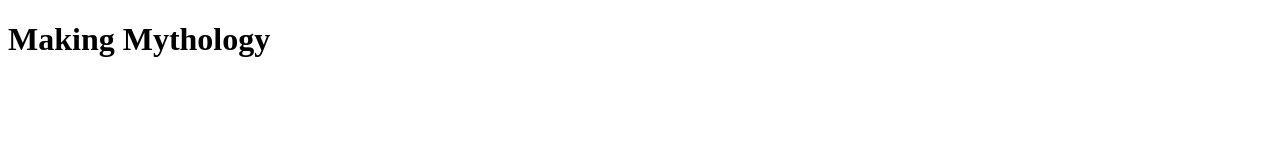
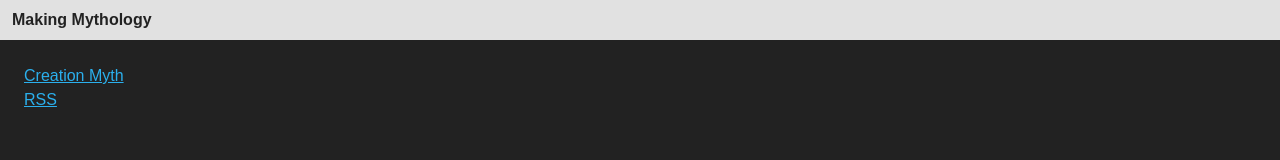
Before and after one commit to IntrepidToucan/intrepidtoucan.github.io, an Astro site: page / in a window 1280 px wide. Built offline with nearby package versions, Linux system fonts and the light colour scheme; Astro itself is replaced by a stand-in of ours.

Commit message:
chore: add rudimentary styling

```diff
--- a/package.json
+++ b/package.json
@@ -10,8 +10,11 @@
     "astro": "astro"
   },
   "dependencies": {
+    "@astrojs/check": "^0.9.4",
+    "@astrojs/rss": "^4.0.9",
+    "@fontsource-variable/open-sans": "^5.1.0",
+    "@fontsource/merriweather": "^5.1.0",
     "astro": "^4.16.12",
-    "@astrojs/check": "^0.9.4",
     "typescript": "^5.6.3"
   }
 }
--- /dev/null
+++ b/src/components/GlobalNavBar.astro
@@ -0,0 +1,37 @@
+---
+import { SITE_TITLE } from "../utils";
+---
+
+<nav>
+  <ul>
+    <li><a class="home-link" href="/">{SITE_TITLE}</a></li>
+  </ul>
+</nav>
+
+<style>
+  nav {
+    background-color: var(--mm--color--neutral-8);
+    padding: var(--mm--spacing--2) var(--mm--spacing--3);
+  }
+
+  ul {
+    display: flex;
+    flex-wrap: wrap;
+    padding: 0;
+  }
+
+  li {
+    list-style-type: none;
+  }
+
+  .home-link {
+    color: var(--mm--color--neutral-0);
+    font-size: var(--mm--font-size--1);
+    font-weight: var(--mm--font-weight-2);
+    text-decoration: none;
+
+    &:hover {
+      color: var(--mm--color--vivid-red-3);
+    }
+  }
+</style>
--- /dev/null
+++ b/src/components/WorkHeroBanner.astro
@@ -0,0 +1,26 @@
+---
+interface Props {
+  title: string;
+}
+
+const { title } = Astro.props;
+---
+
+<header>
+  <h1>{title}</h1>
+</header>
+
+<style>
+  header {
+    background-color: var(--mm--color--light-blue-0);
+    display: flex;
+    flex-direction: column;
+    justify-content: center;
+    padding: var(--mm--spacing--4);
+    min-block-size: var(--mm--sizing--6);
+  }
+
+  h1 {
+    text-align: center;
+  }
+</style>
--- /dev/null
+++ b/src/layouts/BaseLayout.astro
@@ -0,0 +1,33 @@
+---
+import "@fontsource/merriweather";
+import "@fontsource-variable/open-sans";
+
+import GlobalNavBar from "../components/GlobalNavBar.astro";
+import { SITE_TITLE, concatStrings } from "../utils";
+
+import "../styles/reset.css";
+import "../styles/global.css";
+
+interface Props {
+  pageTitle: string;
+}
+
+const { pageTitle } = Astro.props;
+---
+
+<html lang="en">
+  <head>
+    <meta charset="utf-8" />
+    <link rel="icon" type="image/svg+xml" href="/favicon.svg" />
+    <meta name="viewport" content="width=device-width" />
+    <meta name="generator" content={Astro.generator} />
+
+    <title>{concatStrings(" | ", pageTitle, SITE_TITLE)}</title>
+  </head>
+
+  <body>
+    <GlobalNavBar />
+
+    <slot />
+  </body>
+</html>
--- /dev/null
+++ b/src/layouts/WorkLayout.astro
@@ -0,0 +1,20 @@
+---
+import WorkHeroBanner from "../components/WorkHeroBanner.astro";
+import BaseLayout from "./BaseLayout.astro";
+
+interface Frontmatter {
+  title: string;
+}
+
+interface Props {
+  frontmatter: Frontmatter;
+}
+
+const { frontmatter } = Astro.props;
+---
+
+<BaseLayout pageTitle={frontmatter.title}>
+  <WorkHeroBanner title={frontmatter.title} />
+
+  <slot />
+</BaseLayout>
--- a/src/pages/index.astro
+++ b/src/pages/index.astro
@@ -1,17 +1,29 @@
+---
+import BaseLayout from "../layouts/BaseLayout.astro";
+
+const allWorks = await Astro.glob("./works/*.md");
 ---
 
----
+<BaseLayout pageTitle="Home">
+  <ul>
+    {
+      allWorks.map((work) => (
+        <li>
+          <a href={work.url}>{work.frontmatter.title}</a>
+        </li>
+      ))
+    }
 
-<html lang="en">
-  <head>
-    <meta charset="utf-8" />
-    <link rel="icon" type="image/svg+xml" href="/favicon.svg" />
-    <meta name="viewport" content="width=device-width" />
-    <meta name="generator" content={Astro.generator} />
-    <title>Making Mythology</title>
-  </head>
+    <li><a href="/rss.xml">RSS</a></li>
+  </ul>
+</BaseLayout>
 
-  <body>
-    <h1>Making Mythology</h1>
-  </body>
-</html>
+<style>
+  ul {
+    padding: 24px;
+  }
+
+  li {
+    list-style-type: none;
+  }
+</style>
--- /dev/null
+++ b/src/pages/works/001-creation-myth.md
@@ -0,0 +1,4 @@
+---
+layout: ../../layouts/WorkLayout.astro
+title: "Creation Myth"
+---
--- /dev/null
+++ b/src/styles/global.css
@@ -0,0 +1,102 @@
+:root {
+  --mm--color--light-blue-0: #035388;
+  --mm--color--light-blue-1: #0B69A3;
+  --mm--color--light-blue-2: #127FBF;
+  --mm--color--light-blue-3: #1992D4;
+  --mm--color--light-blue-4: #2BB0ED;
+  --mm--color--light-blue-5: #40C3F7;
+  --mm--color--light-blue-6: #5ED0FA;
+  --mm--color--light-blue-7: #81DEFD;
+  --mm--color--light-blue-8: #B3ECFF;
+  --mm--color--light-blue-9: #E3F8FF;
+
+  --mm--color--neutral-0: #222222;
+  --mm--color--neutral-1: #3B3B3B;
+  --mm--color--neutral-2: #515151;
+  --mm--color--neutral-3: #626262;
+  --mm--color--neutral-4: #7E7E7E;
+  --mm--color--neutral-5: #9E9E9E;
+  --mm--color--neutral-6: #B1B1B1;
+  --mm--color--neutral-7: #CFCFCF;
+  --mm--color--neutral-8: #E1E1E1;
+  --mm--color--neutral-9: #F7F7F7;
+
+  --mm--color--vivid-red-0: #610316;
+  --mm--color--vivid-red-1: #8A041A;
+  --mm--color--vivid-red-2: #AB091E;
+  --mm--color--vivid-red-3: #CF1124;
+  --mm--color--vivid-red-4: #E12D39;
+  --mm--color--vivid-red-5: #EF4E4E;
+  --mm--color--vivid-red-6: #F86A6A;
+  --mm--color--vivid-red-7: #FF9B9B;
+  --mm--color--vivid-red-8: #FFBDBD;
+  --mm--color--vivid-red-9: #FFE3E3;
+
+  --mm--font-family--sans-serif: "Open Sans Variable", sans-serif;
+  --mm--font-family--serif: "Merriweather", serif;
+
+  --mm--font-size--0: 13px;
+  --mm--font-size--1: 16px;
+  --mm--font-size--2: 20px;
+  --mm--font-size--3: 24px;
+  --mm--font-size--4: 28px;
+  --mm--font-size--5: 32px;
+  --mm--font-size--6: 36px;
+  --mm--font-size--7: 32px;
+
+  --mm--font-weight-0: light;
+  --mm--font-weight-1: normal;
+  --mm--font-weight-2: bold;
+
+  --mm--sizing--0: 4px;
+  --mm--sizing--1: 8px;
+  --mm--sizing--2: 16px;
+  --mm--sizing--3: 32px;
+  --mm--sizing--4: 64px;
+  --mm--sizing--5: 128px;
+  --mm--sizing--6: 192px;
+  --mm--sizing--7: 256px;
+  --mm--sizing--8: 512px;
+  --mm--sizing--9: 1024px;
+
+  --mm--spacing--1: 4px;
+  --mm--spacing--2: 8px;
+  --mm--spacing--3: 12px;
+  --mm--spacing--4: 16px;
+  --mm--spacing--5: 20px;
+  --mm--spacing--6: 24px;
+  --mm--spacing--7: 32px;
+  --mm--spacing--8: 36px;
+  --mm--spacing--9: 40px;
+}
+
+body {
+  background-color: var(--mm--color--neutral-0);
+  color: var(--mm--color--neutral-9);
+  font-family: var(--mm--font-family--sans-serif);
+  font-size: var(--mm--font-size--1);
+}
+
+h1,
+h2,
+h3,
+h4,
+h5,
+h6 {
+  font-family: var(--mm--font-family--serif);
+}
+
+h1 {
+  font-size: var(--mm--font-size--7);
+  font-weight: var(--mm--font-weight-1);
+}
+
+a {
+  color: var(--mm--color--light-blue-4);
+
+  &:hover {
+    color: var(--mm--color--vivid-red-4);
+  }
+}
+
+@media screen and (min-width: 481px) {}
--- /dev/null
+++ b/src/styles/reset.css
@@ -0,0 +1,57 @@
+/**
+ * Adapted from https://www.joshwcomeau.com/css/custom-css-reset/
+ */
+
+*,
+*::before,
+*::after {
+  box-sizing: border-box;
+}
+
+* {
+  margin: 0;
+}
+
+body {
+  -webkit-font-smoothing: antialiased;
+  line-height: 1.5;
+}
+
+canvas,
+img,
+picture,
+svg,
+video {
+  display: block;
+  max-inline-size: 100%;
+}
+
+button,
+input,
+select,
+textarea {
+  font: inherit;
+}
+
+h1,
+h2,
+h3,
+h4,
+h5,
+h6,
+p {
+  overflow-wrap: break-word;
+}
+
+h1,
+h2,
+h3,
+h4,
+h5,
+h6 {
+  text-wrap: balance;
+}
+
+p {
+  text-wrap: pretty;
+}
--- /dev/null
+++ b/src/utils/constants.ts
@@ -0,0 +1 @@
+export const SITE_TITLE = 'Making Mythology';
--- /dev/null
+++ b/src/utils/helpers.ts
@@ -0,0 +1,3 @@
+export function concatStrings(delimiter: string, ...values: string[]): string {
+  return values.filter(x => x).join(delimiter);
+}
--- /dev/null
+++ b/src/utils/index.ts
@@ -0,0 +1,2 @@
+export * from './constants';
+export * from './helpers';
```
Also changed, not shown: src/pages/rss.xml.js (added, +11 -0 lines), 1 other file.
